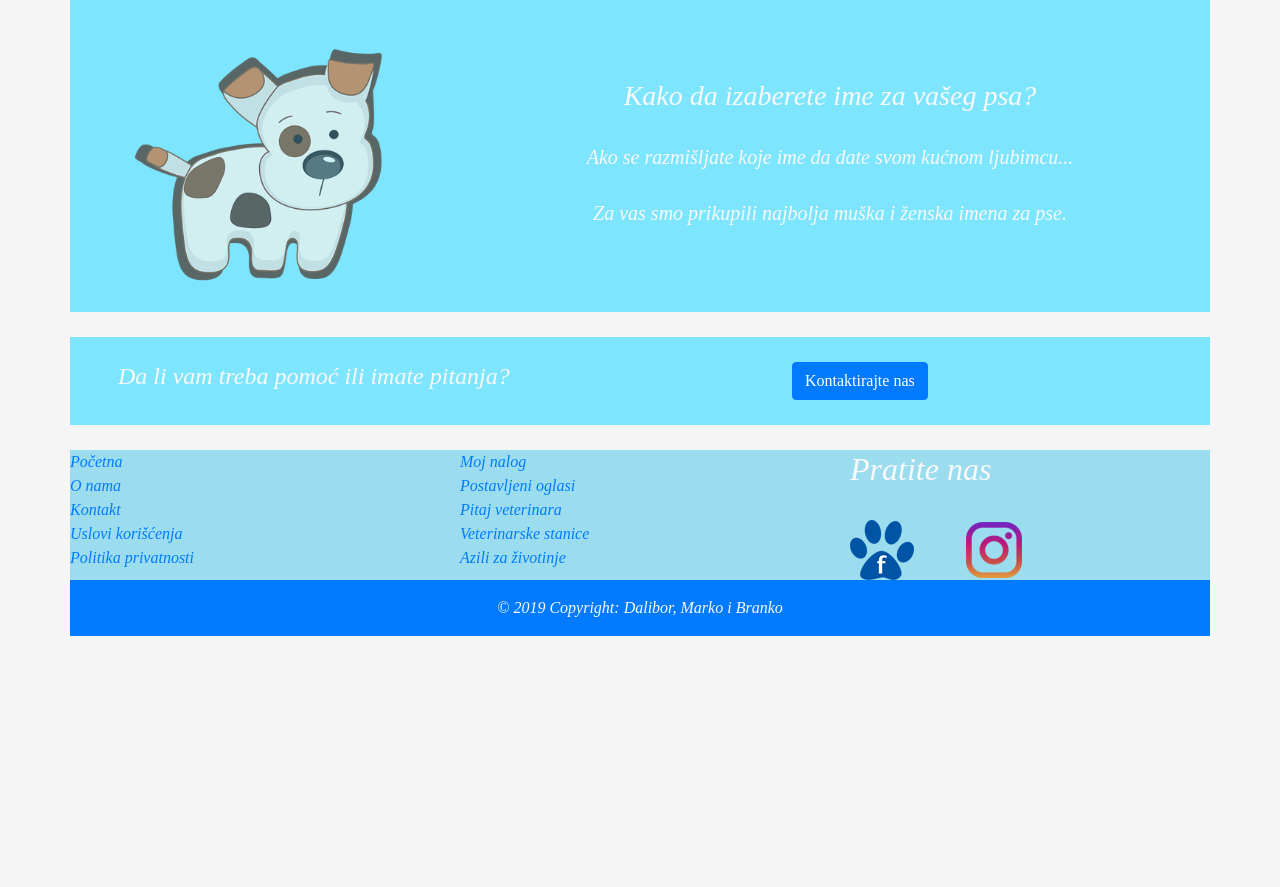
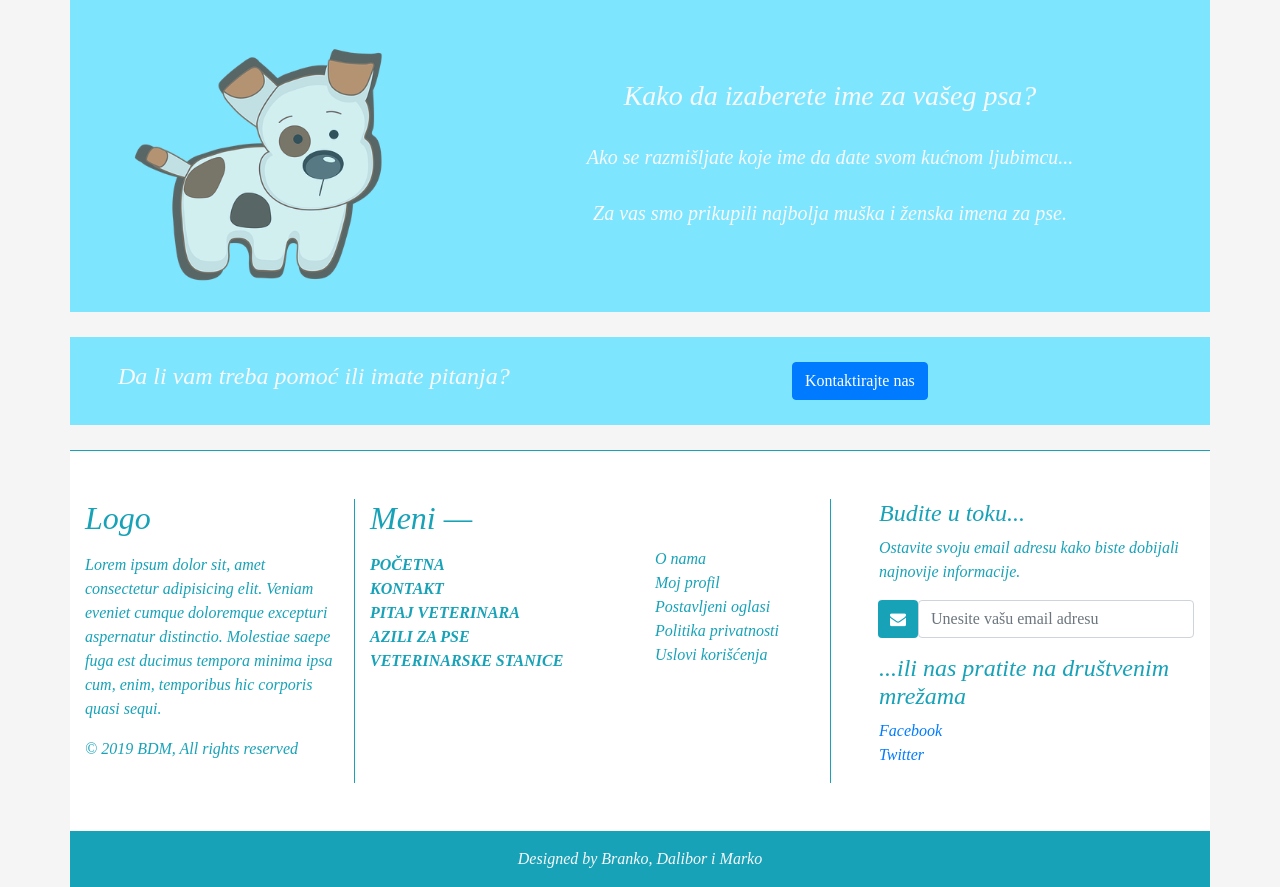
Before and after one commit to Kalember/zavrsni, a PHP site: page / in a window 1280 px wide. Shown: the part 1432-2319 px from the top of the page. Before the commit the page ends 2068 px from the top, so only its background shows below. Run offline with PHP 8.4, Linux system fonts and the light colour scheme.

Commit message:
izmene - 2
-kreiran footer
-dodat fajl footer.html koji se poziva pomocu JS na svakoj od stranica

```diff
--- /dev/null
+++ b/footer.html
@@ -0,0 +1,61 @@
+<div class="container border-top border-info bg-white text-info pb-5">
+    <footer class="footer mt-5 footerg mb-0">
+        <div class="row">
+            <div class="col-md-3 border-right border-info">
+                <h2 class="mb-3">Logo</h2>
+                <p>Lorem ipsum dolor sit, amet consectetur adipisicing elit. Veniam eveniet cumque doloremque excepturi
+                    aspernatur distinctio. Molestiae saepe fuga est ducimus tempora minima ipsa cum, enim, temporibus
+                    hic corporis quasi sequi.</p>
+                <p>© 2019 BDM, All rights reserved</p>
+            </div>
+            <div class="col-md-3">
+                <h2 class="mb-3">Meni —</h2>
+                <ul class="text-uppercase font-weight-bold list-unstyled">
+                    <li><a class="text-info" href="#">Početna</a></li>
+                    <li><a class="text-info" href="#">Kontakt</a></li>
+                    <li><a class="text-info" href="#">Pitaj veterinara</a></li>
+                    <li><a class="text-info" href="#">Azili za pse</a></li>
+                    <li><a class="text-info" href="#">Veterinarske stanice</a></li>
+                </ul>
+            </div>
+            <div class="col-md-2 mt-5 ">
+                <ul class="list-unstyled">
+                    <li><a class="text-info" href="#">O nama</a></li>
+                    <li><a class="text-info" href="#">Moj profil</a></li>
+                    <li><a class="text-info" href="#">Postavljeni oglasi</a></li>
+                    <li><a class="text-info" href="#">Politika privatnosti</a></li>
+                    <li><a class="text-info" href="#">Uslovi korišćenja</a></li>
+                </ul>
+            </div>
+            <div class="col-md-4 border-left border-info pl-5">
+                <h4>Budite u toku...</h4>
+                <p>Ostavite svoju email adresu kako biste dobijali najnovije informacije.</p>
+                <p>
+                    <div class="input-group-append w-100 mb-3">
+                        <span class="input-group-text m-0 bg-info rounded" style="color: white"><i
+                                class="fa fa-envelope prefix"></i></span>
+                        <input type="email" id="newsletter" class="form-control validate"
+                            placeholder="Unesite vašu email adresu">
+                    </div>
+                </p>
+                <h4>...ili nas pratite na društvenim mrežama</h4>
+                <ul class="list-unstyled">
+                    <li><a href="#">Facebook</a></li>
+                    <li><a href="#">Twitter</a></li>
+                </ul>
+
+                <!--newsletter-->
+
+
+            </div>
+        </div>
+</div>
+</footer>
+<div class="container text-center bg-info text-light text-decoration-none pt-3">
+    <div class="row">
+        <div class="col-md-12">
+            <p>Designed by <a class="text-light" href="#">Branko, Dalibor i Marko</a></p>
+            </section>
+        </div>
+    </div>
+</div>
--- a/index.html
+++ b/index.html
@@ -163,49 +163,12 @@
         </div>
     </div>
     <!--footer-->
-    <div class="container foot text-light p-0">
-        <div class="row">
-            <div class="col-md-4">
-                <a href="">Početna</a>
-                <br>
-                <a href="">O nama</a>
-                <br>
-                <a href="">Kontakt</a>
-                <br>
-                <a href="">Uslovi korišćenja</a>
-                <br>
-                <a href="">Politika privatnosti</a>
-            </div>
-            <div class="col-md-4">
-                <a href="">Moj nalog</a>
-                <br>
-                <a href="">Postavljeni oglasi</a>
-                <br>
-                <a href="">Pitaj veterinara</a>
-                <br>
-                <a href="">Veterinarske stanice</a>
-                <br>
-                <a href="">Azili za životinje</a>
-            </div>
-            <div class="col-md-4">
-                <p class="h2">Pratite nas</p>
-                <br>
-                <a href="https://www.facebook.com/">
-                    <img src="cssimg\face.png" alt="fACEBOOK"></a>
-                <a href="https://www.instagram.com">
-                    <img class="ml-5" src="cssimg\insta.png" alt="Instagram"></a>
-            </div>
-        </div>
-    </div>
-    <!-- Copyright -->
-    <div class="container text-center my-auto">
-        <div class="row">
-            <div class=" text-center pt-3 pb-3 bg-primary text-light w-100">
-                © 2019 Copyright:
-                <a class="text-light pb-3 " href="#"> Dalibor, Marko i Branko</a>
-            </div>
-        </div>
-    </div>
+    <div id="footer"></div>
+    <script type="text/javascript">
+        $.get("footer.html", function (data) {
+            $("#footer").replaceWith(data);
+        });
+    </script>
 
 
     <!--Skripte-->
--- a/style.css
+++ b/style.css
@@ -230,3 +230,11 @@ body{
     .names__wrapper .letters li.is-active, .names__wrapper .letters li:hover {
         color: #f66;
     }
+
+.footerg a{
+    text-decoration: none;
+}
+.footerg ul {
+
+    padding:0px;
+}
```
Also changed, not shown: azili-sklonista-za-pse.html (+7 -1 lines), imena-za-pse.html (added, +167 -0 lines), pitaj-veterinara.html (+17 -0 lines), veterinarske-stanice.html (+7 -1 lines).
